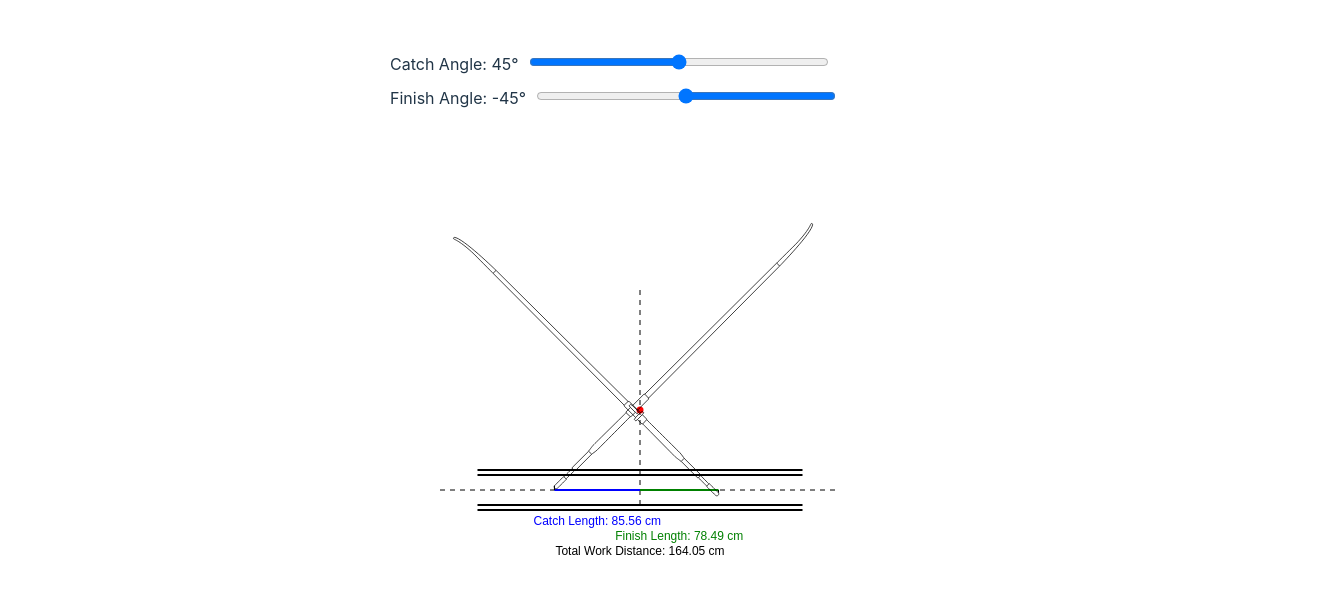
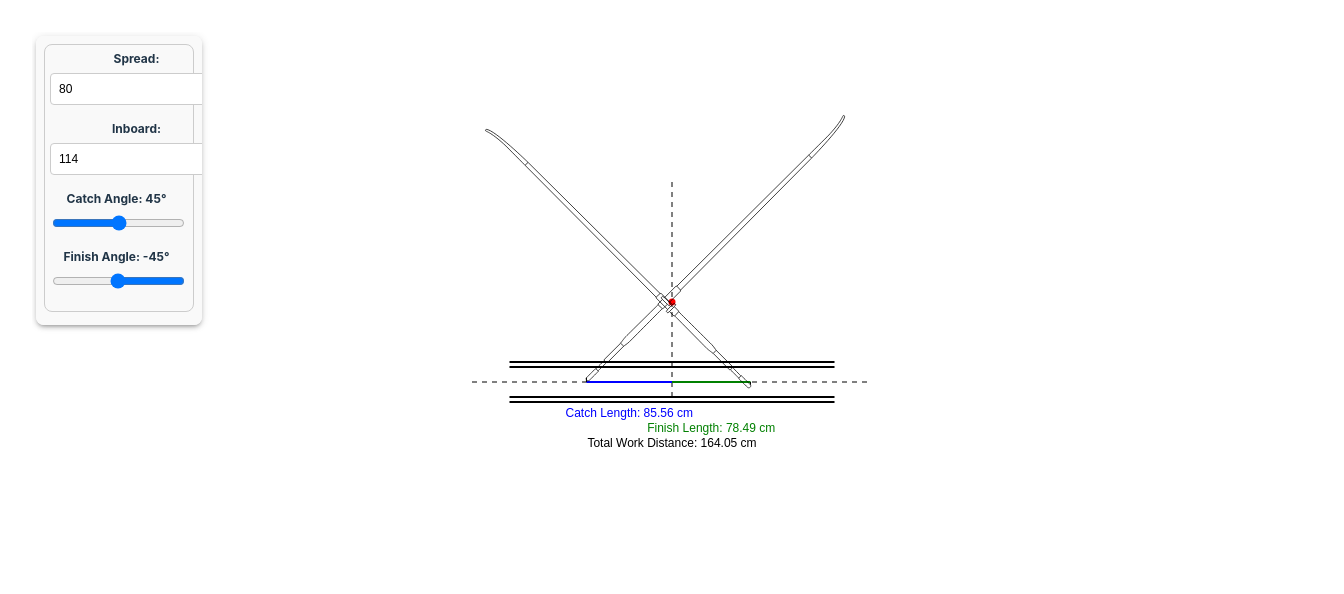
Before and after one commit to jdlaurence/interactive-rigger, a React (Vite) app: page / in a window 1280 px wide. Shown: the top 594 px of the page, 1344 px wide, since content can reach past the window. Built offline with nearby package versions, Linux system fonts and the light colour scheme.

Commit message:
update layout

```diff
--- a/package.json
+++ b/package.json
@@ -10,6 +10,9 @@
     "preview": "vite preview"
   },
   "dependencies": {
+    "@emotion/react": "^11.13.5",
+    "@emotion/styled": "^11.13.5",
+    "@mui/material": "^6.1.8",
     "react": "^18.3.1",
     "react-dom": "^18.3.1"
   },
--- a/src/App.jsx
+++ b/src/App.jsx
@@ -1,9 +1,9 @@
 // src/App.js
-import { useState, useEffect } from 'react';
-import './App.css';
-import { calcOarSpread } from './utils';
+import React, { useState } from 'react';
+import { Box } from '@mui/material';
 import ControlPanel from './components/ControlPanel';
 import SVGCanvas from './components/SVGCanvas';
+import './App.css';
 
 function App() {
   // State variables
@@ -24,7 +24,53 @@ function App() {
   const svgHeightCm = 700;
 
   return (
-    <div className="App">
+    <Box
+      sx={{
+        position: 'relative', // Establishes a positioning context for the ControlPanel
+        width: '100vw',
+        height: '100vh',
+        backgroundColor: '#eef2f5', // Light background color for contrast
+        overflow: 'hidden', // Prevents scrollbars from appearing
+      }}
+    >
+      {/* SVG Canvas */}
+      <Box
+        sx={{
+          width: '100%',
+          height: '100%',
+          backgroundColor: '#ffffff',
+        }}
+      >
+        <SVGCanvas
+          spread={spread}
+          inboard={inboard}
+          outboard={outboard}
+          catchAngle={catchAngle}
+          finishAngle={finishAngle}
+          catchLength={catchLength}
+          finishLength={finishLength}
+          pixelsPerCm={pixelsPerCm}
+          svgWidthCm={svgWidthCm}
+          svgHeightCm={svgHeightCm}
+        />
+      </Box>
+
+      {/* Control Panel */}
+      <Box
+        sx={{
+          position: 'absolute',
+          top: 4, // 16px from the top
+          left: 4, // 16px from the right
+          width: { xs: '90%', sm: '150px' }, // Responsive width
+          maxHeight: '90vh', // Prevents the panel from exceeding viewport height
+          overflowY: 'auto', // Adds scrollbar if content overflows
+          backgroundColor: '#f9f9f9',
+          boxShadow: 3, // Adds a shadow for depth
+          borderRadius: 2, // Rounded corners
+          padding: 1, // Padding inside the panel
+          zIndex: 10, // Ensures the panel is above the SVGCanvas
+        }}
+      >
         <ControlPanel
           oarAngle={oarAngle}
           setOarAngle={setOarAngle}
@@ -43,19 +89,8 @@ function App() {
           finishLength={finishLength}
           setFinishLength={setFinishLength}
         />
-      <SVGCanvas
-        spread={spread}
-        inboard={inboard}
-        outboard={outboard}
-        catchAngle={catchAngle}
-        finishAngle={finishAngle}
-        catchLength={catchLength}
-        finishLength={finishLength}
-        pixelsPerCm={pixelsPerCm}
-        svgWidthCm={svgWidthCm}
-        svgHeightCm={svgHeightCm}
-      />
-    </div>
+      </Box>
+    </Box>
   );
 }
 
--- a/src/components/ControlPanel.jsx
+++ b/src/components/ControlPanel.jsx
@@ -2,8 +2,6 @@
 import React from 'react';
 
 const ControlPanel = ({
-  oarAngle,
-  setOarAngle,
   spread,
   setSpread,
   inboard,
@@ -20,117 +18,131 @@ const ControlPanel = ({
   setFinishLength,
 }) => {
   return (
-    <div className="control-panel" style={{ marginBottom: '20px' }}>
+    <div className="control-panel" style={styles.controlPanel}>
+
+      {/* Spread Text Input */}
+      <div style={styles.controlGroup}>
+        <label style={styles.label}>Spread:</label>
+        <input
+          type="number"
+          value={spread}
+          onChange={(e) => setSpread(Number(e.target.value))}
+          style={styles.textInput}
+          placeholder="Enter spread"
+          min="0"
+        />
+      </div>
+
+      {/* Inboard Text Input */}
+      <div style={styles.controlGroup}>
+        <label style={styles.label}>Inboard:</label>
+        <input
+          type="number"
+          value={inboard}
+          onChange={(e) => setInboard(Number(e.target.value))}
+          style={styles.textInput}
+          placeholder="Enter inboard"
+          min="0"
+        />
+      </div>
+
       {/* Catch Angle Slider */}
-      <div style={{ marginBottom: '10px' }}>
-        <label>Catch Angle: {catchAngle}°</label>
+      <div style={styles.controlGroup}>
+        <label style={styles.label}>Catch Angle: {catchAngle}°</label>
         <input
           type="range"
           min="0"
           max="90"
           value={catchAngle}
           onChange={(e) => setCatchAngle(Number(e.target.value))}
-          style={{ marginLeft: '10px', width: '300px' }}
+          style={styles.slider}
         />
       </div>
 
       {/* Finish Angle Slider */}
-      <div style={{ marginBottom: '10px' }}>
-        <label>Finish Angle: {finishAngle}°</label>
+      <div style={styles.controlGroup}>
+        <label style={styles.label}>Finish Angle: {finishAngle}°</label>
         <input
           type="range"
           min="-90"
-          max="-0"
+          max="0"
           value={finishAngle}
           onChange={(e) => setFinishAngle(Number(e.target.value))}
-          style={{ marginLeft: '10px', width: '300px', transform: 'rotate(180deg)' }}
+          style={{ ...styles.slider, transform: 'rotate(180deg)' }}
         />
       </div>
 
-      {/* Spread Slider */}
-      {/* <div style={{ marginBottom: '10px' }}>
-        <label>Spread: {spread} cm</label>
-        <input
-          type="range"
-          min="50"
-          max="150"
-          value={spread}
-          onChange={(e) => setSpread(Number(e.target.value))}
-          style={{ marginLeft: '10px', width: '300px' }}
-        />
-      </div> */}
-
-      {/* Inboard Input */}
-      {/* <div style={{ marginBottom: '10px' }}>
-        <label>Inboard: {inboard} cm</label>
-        <input
-          type="number"
-          value={inboard}
-          onChange={(e) => setInboard(Number(e.target.value))}
-          style={{ marginLeft: '10px', width: '100px' }}
-        />
-      </div> */}
-
-      {/* Outboard Input */}
-      {/* <div style={{ marginBottom: '10px' }}>
-        <label>Outboard: {outboard} cm</label>
+      {/* Optional: Additional Controls */}
+      {/*
+      <div style={styles.controlGroup}>
+        <label style={styles.label}>Outboard:</label>
         <input
           type="number"
           value={outboard}
           onChange={(e) => setOutboard(Number(e.target.value))}
-          style={{ marginLeft: '10px', width: '100px' }}
+          style={styles.textInput}
+          placeholder="Enter outboard"
+          min="0"
         />
-      </div> */}
+      </div>
 
-      {/* Catch Angle Slider */}
-      {/* <div style={{ marginBottom: '10px' }}>
-        <label>Catch Angle: {catchAngle}°</label>
-        <input
-          type="range"
-          min="0"
-          max="90"
-          value={catchAngle}
-          onChange={(e) => setCatchAngle(Number(e.target.value))}
-          style={{ marginLeft: '10px', width: '300px' }}
-        />
-      </div> */}
-
-      {/* Finish Angle Slider */}
-      {/* <div style={{ marginBottom: '10px' }}>
-        <label>Finish Angle: {finishAngle}°</label>
-        <input
-          type="range"
-          min="0"
-          max="90"
-          value={finishAngle}
-          onChange={(e) => setFinishAngle(Number(e.target.value))}
-          style={{ marginLeft: '10px', width: '300px' }}
-        />
-      </div> */}
-
-      {/* Catch Length Input */}
-      {/* <div style={{ marginBottom: '10px' }}>
-        <label>Catch Length: {catchLength} cm</label>
+      <div style={styles.controlGroup}>
+        <label style={styles.label}>Catch Length:</label>
         <input
           type="number"
           value={catchLength}
           onChange={(e) => setCatchLength(Number(e.target.value))}
-          style={{ marginLeft: '10px', width: '100px' }}
+          style={styles.textInput}
+          placeholder="Enter catch length"
+          min="0"
         />
-      </div> */}
+      </div>
 
-      {/* Finish Length Input */}
-      {/* <div style={{ marginBottom: '10px' }}>
-        <label>Finish Length: {finishLength} cm</label>
+      <div style={styles.controlGroup}>
+        <label style={styles.label}>Finish Length:</label>
         <input
           type="number"
           value={finishLength}
           onChange={(e) => setFinishLength(Number(e.target.value))}
-          style={{ marginLeft: '10px', width: '100px' }}
+          style={styles.textInput}
+          placeholder="Enter finish length"
+          min="0"
         />
-      </div> */}
+      </div>
+      */}
     </div>
   );
 };
 
+// Inline styles for simplicity; consider using CSS or styled-components for larger projects
+const styles = {
+  controlPanel: {
+    marginBottom: '5px',
+    padding: '5px',
+    border: '1px solid #ccc',
+    borderRadius: '8px',
+    maxWidth: '200px',
+    backgroundColor: '#f9f9f9',
+  },
+  controlGroup: {
+    display: 'flex',
+    flexDirection: 'column',
+    marginBottom: '15px',
+  },
+  label: {
+    marginBottom: '5px',
+    fontWeight: 'bold',
+    fontSize: '12px',
+  },
+  slider: {
+    width: '100%',
+  },
+  textInput: {
+    padding: '8px',
+    fontSize: '12px',
+    borderRadius: '4px',
+    border: '1px solid #ccc',
+  },
+};
+
 export default ControlPanel;
--- a/src/components/SVGCanvas.jsx
+++ b/src/components/SVGCanvas.jsx
@@ -52,8 +52,8 @@ const SVGCanvas = ({
   const oarlockDepth = 2; // 1/2 of oarlock depth
 
   // Compute handle positions and catch/finish lengths
-  const processedCatch = processOarAngle(pivotXBoat, pivotYBoat, inboard, oarlockWidth, oarlockDepth, oarImageWidth, oarImageHeight, catchAngle);
-  const processedFinish = processOarAngle(pivotXBoat, pivotYBoat, inboard, oarlockWidth, oarlockDepth, oarImageWidth, oarImageHeight, finishAngle);
+  const processedCatch = processOarAngle(pivotXBoat, pivotYBoat, inboard, oarlockWidth, oarlockDepth, catchAngle);
+  const processedFinish = processOarAngle(pivotXBoat, pivotYBoat, inboard, oarlockWidth, oarlockDepth, finishAngle);
 
   const horizontalDistanceCatch = processedCatch.horizontalDistance
   const handleTipXRotatedBoatCatch = processedCatch.handleTipXRotatedBoat
--- a/src/utils.jsx
+++ b/src/utils.jsx
@@ -6,7 +6,7 @@ export const calcOarSpread = (inboard, catchAngle) => {
     return inboard * Math.cos(catchAngle * Math.PI / 180)
 }
 
-export const processOarAngle = (pivotXBoat, pivotYBoat, inboard, oarlockWidth, oarlockDepth, oarImageWidth, oarImageHeight, angle) => {
+export const processOarAngle = (pivotXBoat, pivotYBoat, inboard, oarlockWidth, oarlockDepth, angle) => {
     // Overall logic
     // Compute oarlock offset in terms of horizontal and vertical components
     // Note that the oarlock has a width and a depth, so we need to account for both
```
Also changed, not shown: src/App.css (line endings or trailing spaces), 1 other file (tests, documents, lock files or other folders). Lines whose indentation alone changed are shown as unchanged.
